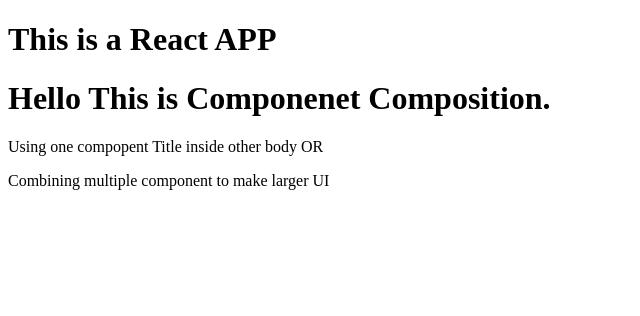
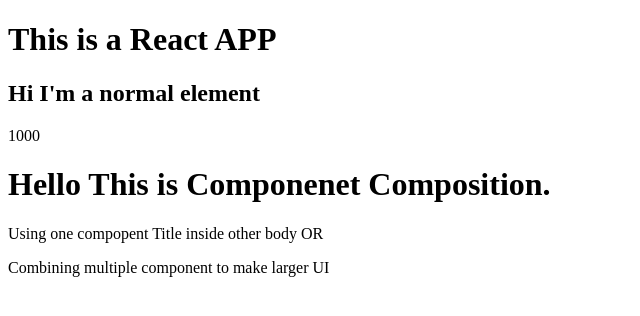
Before and after one commit to anjalirana99/React, a React (Vite) app: page / in a window 1280 px wide. Shown: the top 316 px of the page, without its empty margins (0-640 px from the left). Built offline with nearby package versions, Linux system fonts and the light colour scheme.

Commit message:
Componet inside Element, element iniside component - Power of JSX + Babel

```diff
--- a/App.js
+++ b/App.js
@@ -27,9 +27,17 @@ const root = ReactDOM.createRoot(document.getElementById("root"));
 
 // COMPONENT COMPOSITION-
 const Title = () => <h1 className="title"> This is a React APP</h1>;
+const value = 1000;
+const ele = <h2>Hi I'm a normal element</h2>;
 const BodyComponent = () => (
   <div id="parent">
-    <Title />
+    {/* we can write JS inside a JSX using curly braces{} everything inside a {} is a Javascript code in JSX,
+     it executes when component is rendered here
+     i have called Tile as a function Title() because it is a functional component
+     we can call oher normal element as {ele} we can also call thi sfunctional component as </> without using inside JS {} */}
+    {Title()}
+    {ele}
+    {value}
     <h1>Hello This is Componenet Composition.</h1>
     <p>Using one compopent Title inside other body OR </p>
     <p>Combining multiple component to make larger UI</p>
```
